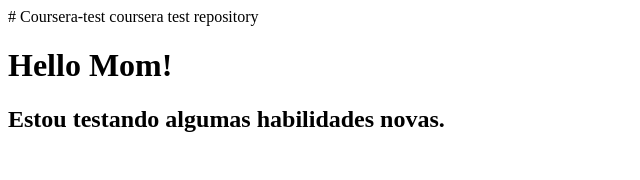
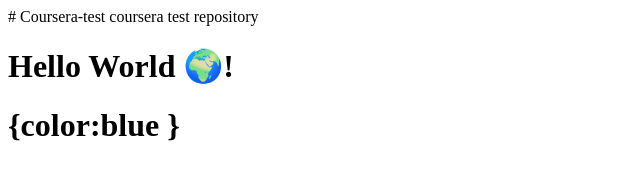
Before and after one commit to acmachado48/Coursera-test1, a plain HTML site: page index.html in a window 1280 px wide. Shown: the whole page, without its empty margins (0-640 px from the left). Drawn offline with Linux system fonts and the light colour scheme.

Commit message:
Update index.html

```diff
--- a/index.html
+++ b/index.html
@@ -3,10 +3,11 @@ coursera test repository
 <!DOCTYPE html>
 <html>
 <head>
-	<title>Hello Mom!</title>
+	<title>Hello World!</title>
 </head>
 <body>
-   <h1>Hello Mom!</h1>
-     <h2>Estou testando algumas habilidades novas.</h2>
+   <h1>Hello World 🌍!</h1>
+   <h1> {color:blue
+	   }
 	</body>
 </html>
```
